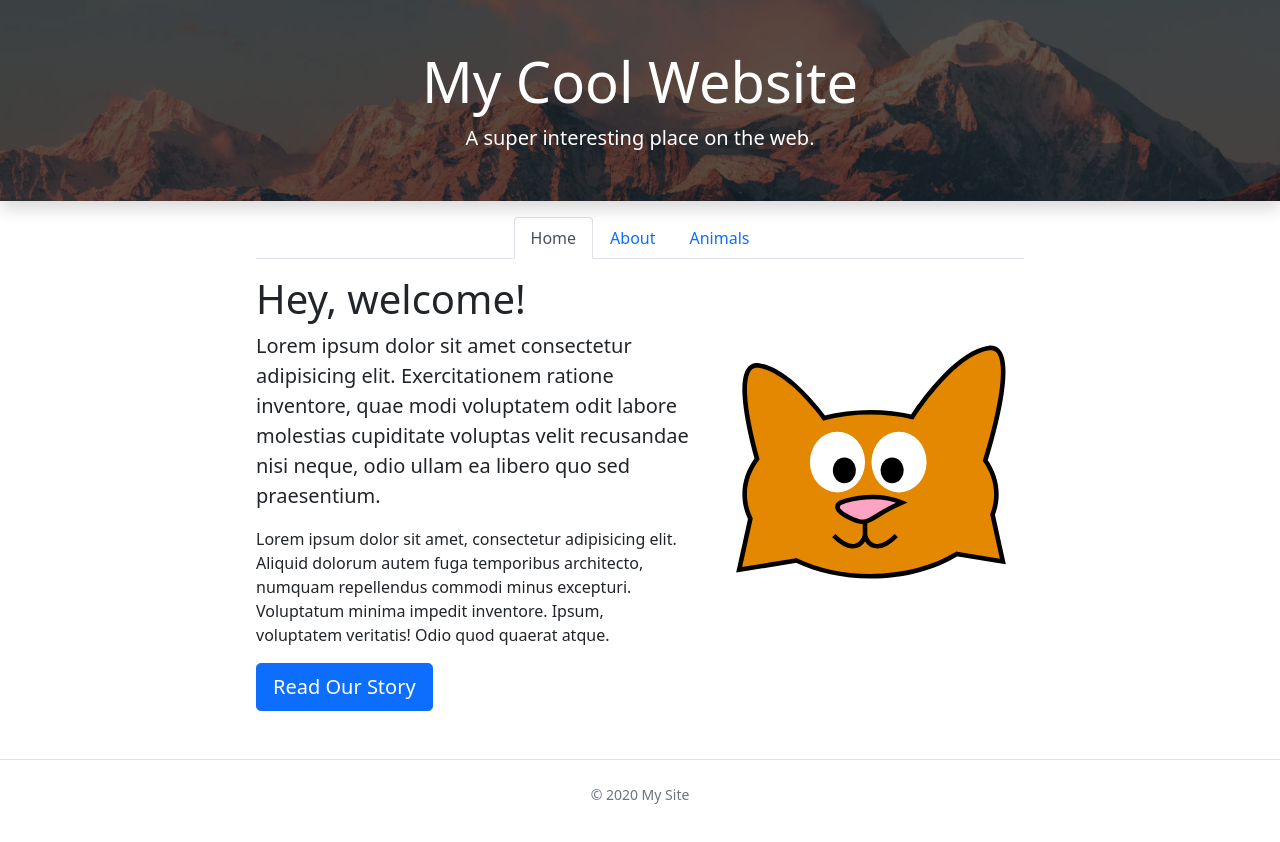
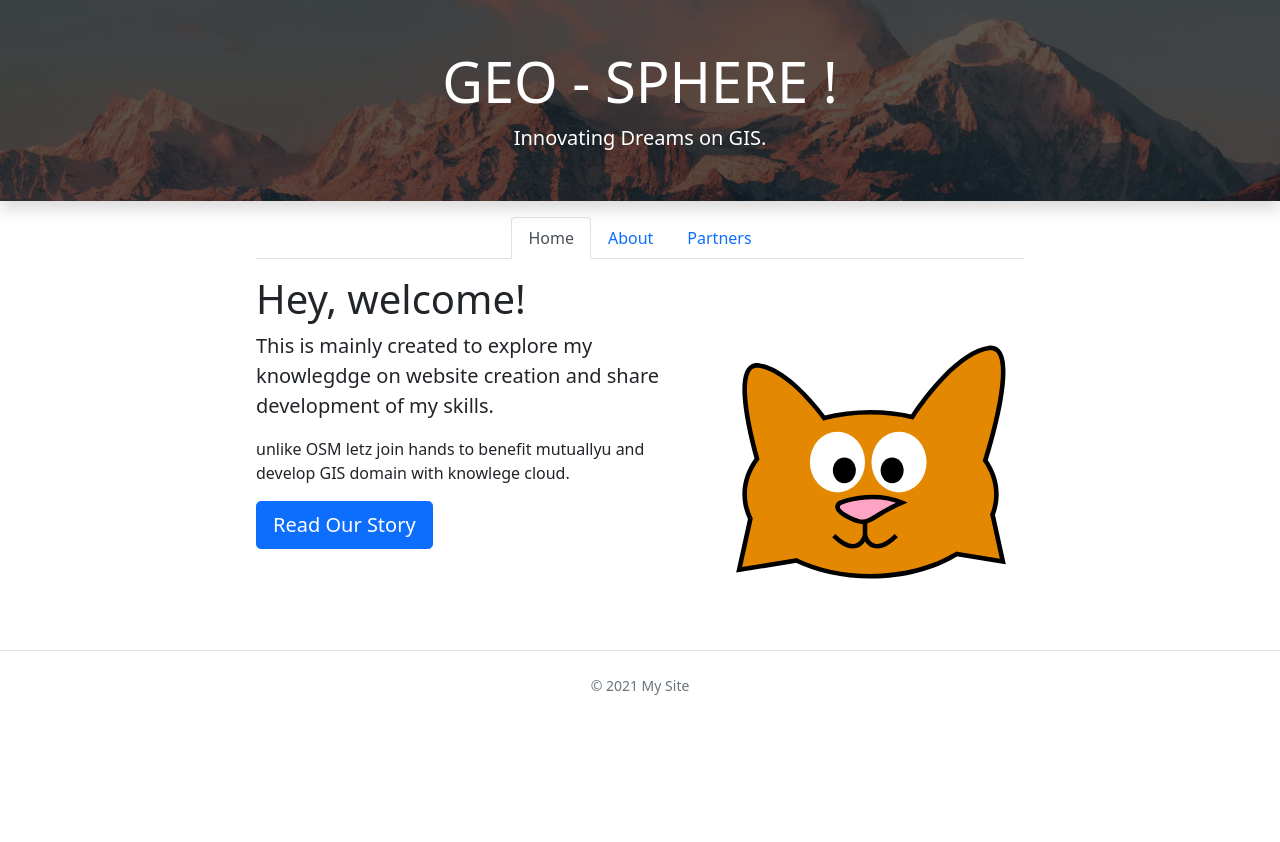
Before and after one commit to vikkysankar/my-example-site, a plain HTML site: page index.html in a window 1280 px wide. After the commit the page ends 800 px from the top, so only its background shows below. Drawn offline with nearby package versions, Linux system fonts and the light colour scheme.

Commit message:
Update index.html

```diff
--- a/index.html
+++ b/index.html
@@ -8,8 +8,8 @@
   </head>
   <body>
     <div class="my-bg-photo bg-secondary text-white py-5 text-center shadow">
-      <h1 class="display-4">My Cool Website</h1>
-      <p class="lead mb-0">A super interesting place on the web.</p>
+      <h1 class="display-4">GEO - SPHERE !</h1>
+      <p class="lead mb-0">Innovating Dreams on GIS.</p>
     </div>
 
     <div class="container my-custom-container pt-3">
@@ -22,7 +22,7 @@
             <a class="nav-link" href="about.html">About</a>
           </li>
           <li class="nav-item">
-            <a class="nav-link" href="animals.html">Animals</a>
+            <a class="nav-link" href="animals.html">Partners</a>
           </li>
         </ul>
       </nav>
@@ -30,8 +30,8 @@
       <div class="row">
         <div class="col-md-7">
           <h1>Hey, welcome!</h1>
-          <p class="lead">Lorem ipsum dolor sit amet consectetur adipisicing elit. Exercitationem ratione inventore, quae modi voluptatem odit labore molestias cupiditate voluptas velit recusandae nisi neque, odio ullam ea libero quo sed praesentium.</p>
-          <p>Lorem ipsum dolor sit amet, consectetur adipisicing elit. Aliquid dolorum autem fuga temporibus architecto, numquam repellendus commodi minus excepturi. Voluptatum minima impedit inventore. Ipsum, voluptatem veritatis! Odio quod quaerat atque.</p>
+          <p class="lead">This is mainly created to explore my knowlegdge on website creation and share development of my skills.</p>
+          <p>unlike OSM  letz join hands to benefit mutuallyu and develop GIS domain with knowlege cloud.</p>
           <a href="about.html" class="btn btn-primary btn-lg">Read Our Story</a>
         </div>
         <div class="col-md-5 text-center pt-5">
@@ -41,7 +41,7 @@
     </div>
 
     <footer class="border-top mt-5 py-4 text-center text-muted small">
-      <p>&copy; 2020 My Site</p>
+      <p>&copy; 2021 My Site</p>
     </footer>
 
     <!-- JavaScript and dependencies -->
```
